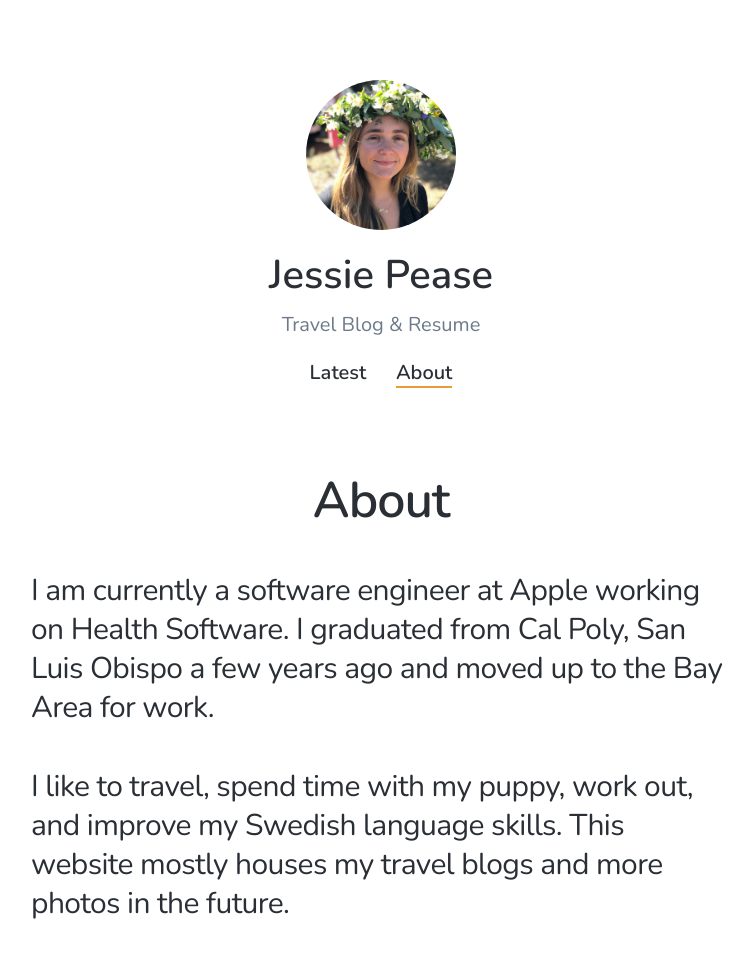
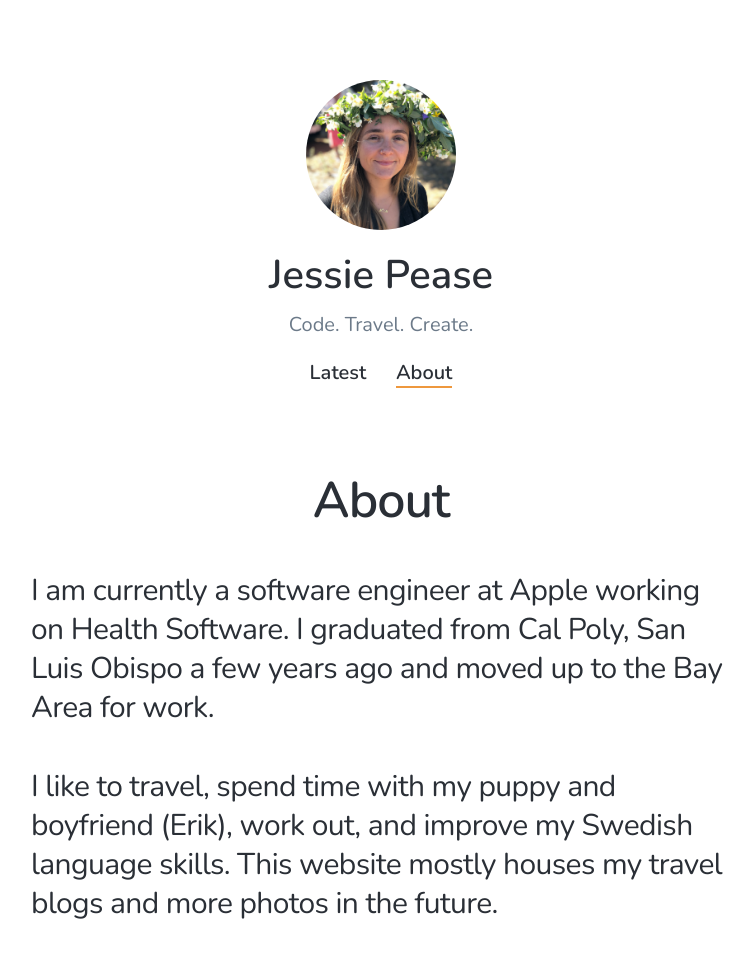
Before and after one commit to jessiepease/jessiepease.github.io, a Jekyll site: the page built from _pages/about.md, in a window 1280 px wide, cut to the strip 0-999 px from the top of the page. Shown: the top 958 px of the strip, without its empty margins (259-1013 px from the left). Built offline with Jekyll 4.4.1, drawn with Linux system fonts in a browser that asks for light colours; nearby versions of some CDN libraries.

```diff
--- a/_data/settings.yml
+++ b/_data/settings.yml
@@ -1,6 +1,6 @@
 basic_settings:
   site_title: Jessie Pease
-  site_tagline: Travel Blog & Resume
+  site_tagline: Code. Travel. Create.
   favicon_image: /images/mainprofile.jpg
 
 header_settings:
@@ -36,7 +36,7 @@
   dribbble_url: ''
   behance_url: ''
   deviantart_url: ''
-  github_url: ''
+  github_url: 'https://github.com/jessiepease'
   reddit_url: ''
   flickr_url: ''
   etsy_url: ''
--- a/_pages/about.md
+++ b/_pages/about.md
@@ -4,4 +4,4 @@
 
 ### I am currently a software engineer at Apple working on Health Software. I graduated from Cal Poly, San Luis Obispo a few years ago and moved up to the Bay Area for work.
 
-### I like to travel, spend time with my puppy, work out, and improve my Swedish language skills. This website mostly houses my travel blogs and more photos in the future.
+### I like to travel, spend time with my puppy and boyfriend (Erik), work out, and improve my Swedish language skills. This website mostly houses my travel blogs and more photos in the future.
```
